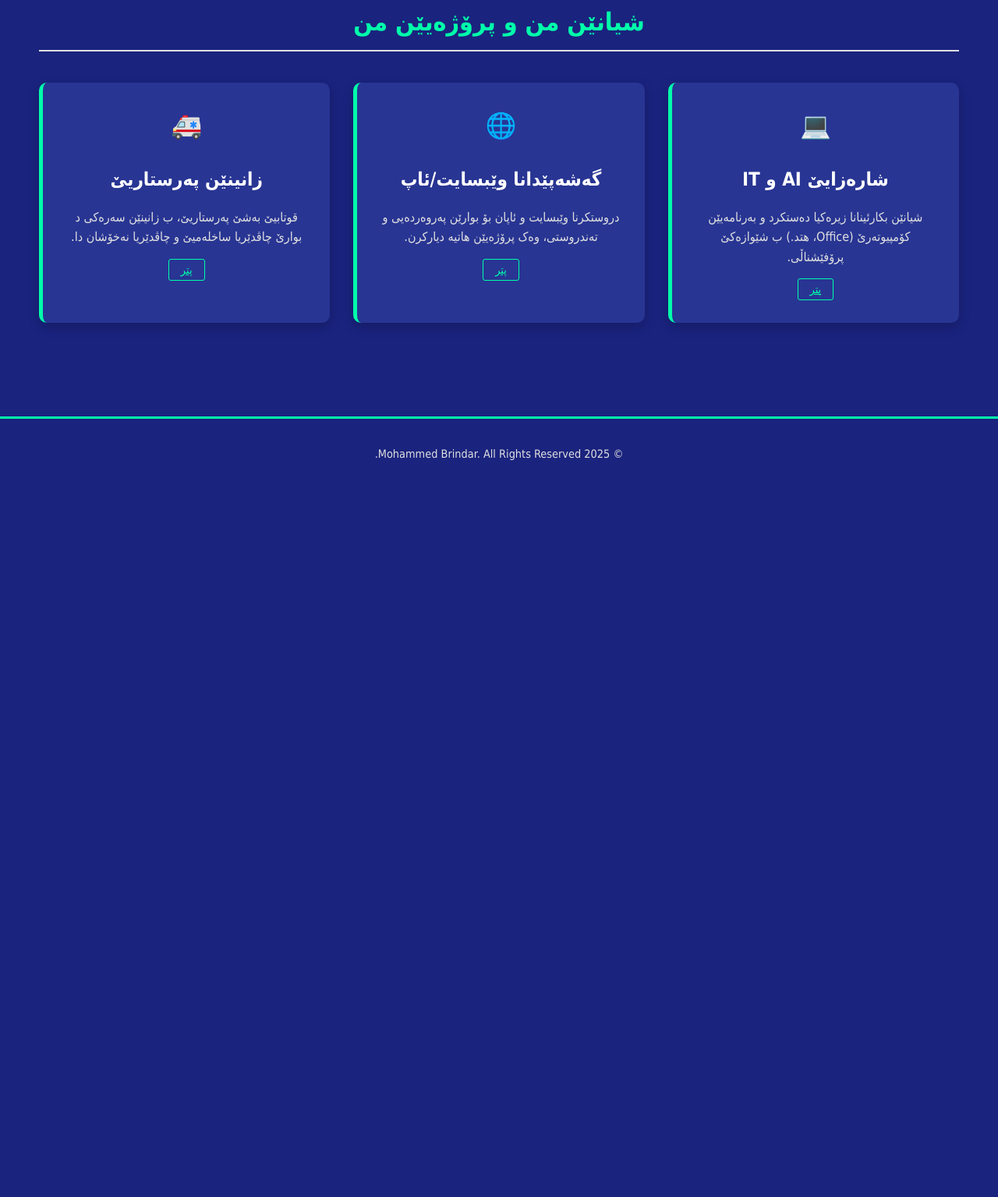
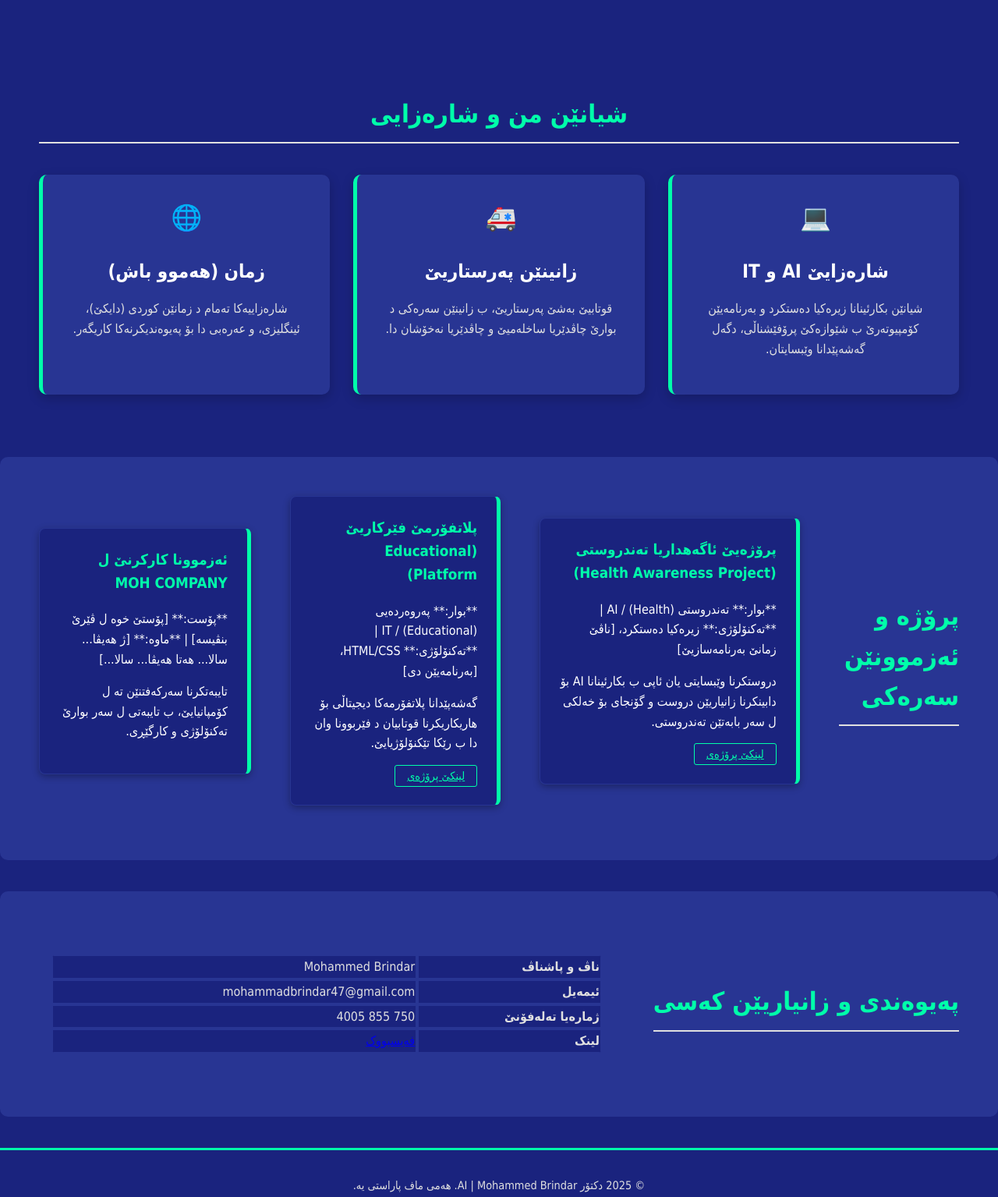
Before and after one commit to mohammedsurchy13-cell/mohammed-brindar, a plain HTML site: page index.html in a window 1280 px wide. Shown: the part 1018-2553 px from the top of the page at 78% size. Before the commit the page ends 1647 px from the top, so only its background shows below. Drawn offline with Linux system fonts and the light colour scheme; a web font is replaced by a local one.

Commit message:
Update index.html

```diff
--- a/index.html
+++ b/index.html
@@ -3,74 +3,108 @@
 <head>
     <meta charset="UTF-8">
     <meta name="viewport" content="width=device-width, initial-scale=1.0">
-    <title>پۆرتفۆلیۆیێ محمد بریار | Dark Pro Portfolio</title>
+    <title>پۆرتفۆلیۆیێ دکتۆر AI | Mohammed Brindar Pro Portfolio</title>
     <link rel="stylesheet" href="style.css">
 </head>
 <body>
 
     <header id="header-top">
         <nav>
-            <div class="logo">H-Tech | M.B.</div>
+            <div class="logo">Dr. AI | M.B.</div>
             <ul>
                 <li><a href="#home">سەرەتا</a></li>
                 <li><a href="#pêşekî">ل سەر من</a></li>
                 <li><a href="#prôje">پرۆژە</a></li>
-                <li><a href="#ziman">پەیوەندی</a></li>
+                <li><a href="#contact">پەیوەندی</a></li>
             </ul>
         </nav>
     </header>
 
     <section id="home" class="hero-section">
         <div class="hero-content">
-            <h4 class="sub-title">I'm Student & Tech Enthusiast</h4>
-            <h1>Mohammed Brindar</h1>
-            <p>قوتابیێ پەرستاریێ یێ قۆناغا ئێکێ، ب شارەزایی د بوارێ تەکنۆلۆژیا زانیاری و زیرەکیا دەستکرد (AI) دا.</p>
-            <a href="#prôje" class="btn">پرۆژەیێن من ببینە</a>
+            <h4 class="sub-title">داهێنەرێ تەندروستیێ و زیرەکیا دەستکرد</h4>
+            <h1>دکتۆر AI | Mohammed Brindar</h1>
+            <p>ب یەکڤەکرنا قوتابخانا پەرستاریێ و شارەزاییا تەکنۆلۆژیا پێشکەفتی، کار ل سەر گەشەپێدانا چارەسەریێن دیجیتاڵی د بوارێ ساخلەمیێ دا دکەم.</p>
+            <a href="#prôje" class="btn">پرۆژەیێن AI ببینە</a>
         </div>
         <div class="hero-image">
-                    </div>
+            <img src="[ناڤێ وێنەیێ تە یێ پرۆفێشناڵی]" alt="Mohammed Brindar - Doctor AI">
+        </div>
     </section>
 
     <section id="pêşekî" class="about-section">
         <div class="about-image">
-                    </div>
+            <img src="[ناڤێ وێنەیەکێ دی یێ پرۆفێشناڵی]" alt="Mohammed Brindar - IT Expert">
+        </div>
         <div class="about-content">
             <h2 class="section-title">شارەزایێ تەکنۆلۆژی و پەرستاری</h2>
             <p>ئەز ڤیانەکا مەزن بۆ یەکڤەکرنا زانستێن تەندروستیێ و تێکنۆلۆژیایێ هەیە. من شیانێن باش هەنە د بوارێ **AI** و **گەشەپێدانا وێبسایتان** دا بۆ خزمەتا بوارێ پەروەردەیی و تەندروستی. ئەزموونا کارێ من د گەل **MOH COMPANY** دا شیانێن من یێن کارگێڕی و پرۆفێشناڵی پێشخستینە.</p>
-            <a href="#shiyan" class="btn">پتر فێرببە</a>
+            <a href="#shiyan" class="btn">پتر فێرببە ل سەر شیانان</a>
         </div>
     </section>
 
     <section id="shiyan" class="services-section">
-        <h2 class="section-title">شیانێن من و پرۆژەیێن من</h2>
+        <h2 class="section-title">شیانێن من و شارەزایی</h2>
         <div class="services-grid">
 
             <div class="service-card">
                 <div class="icon">💻</div>
                 <h3>شارەزایێ AI و IT</h3>
-                <p>شیانێن بکارئینانا زیرەکیا دەستکرد و بەرنامەیێن کۆمپیوتەرێ (Office، هتد.) ب شێوازەکێ پرۆفێشناڵی.</p>
-                <a href="#prôje" class="btn-small">پتر</a>
-            </div>
-
-            <div class="service-card">
-                <div class="icon">🌐</div>
-                <h3>گەشەپێدانا وێبسایت/ئاپ</h3>
-                <p>دروستکرنا وێبسایت و ئاپان بۆ بوارێن پەروەردەیی و تەندروستی، وەک پرۆژەیێن هاتیە دیارکرن.</p>
-                <a href="#prôje" class="btn-small">پتر</a>
+                <p>شیانێن بکارئینانا زیرەکیا دەستکرد و بەرنامەیێن کۆمپیوتەرێ ب شێوازەکێ پرۆفێشناڵی، دگەل گەشەپێدانا وێبسایتان.</p>
             </div>
 
             <div class="service-card">
                 <div class="icon">🚑</div>
                 <h3>زانینێن پەرستاریێ</h3>
                 <p>قوتابیێ بەشێ پەرستاریێ، ب زانینێن سەرەکی د بوارێ چاڤدێریا ساخلەمیێ و چاڤدێریا نەخۆشان دا.</p>
-                <a href="#xwandin" class="btn-small">پتر</a>
+            </div>
+
+            <div class="service-card">
+                <div class="icon">🌐</div>
+                <h3>زمان (هەموو باش)</h3>
+                <p>شارەزاییەکا تەمام د زمانێن کوردی (دایکێ)، ئینگلیزی، و عەرەبی دا بۆ پەیوەندیکرنەکا کاریگەر.</p>
             </div>
 
         </div>
     </section>
 
+    <section id="prôje" class="about-section">
+        <h2 class="section-title">پرۆژە و ئەزموونێن سەرەکی</h2>
+
+        <div class="job-item">
+            <h3>پرۆژەیێ ئاگەهداریا تەندروستی (Health Awareness Project)</h3>
+            <p>**بوار:** تەندروستی (Health) / AI | **تەکنۆلۆژی:** زیرەکیا دەستکرد، [ناڤێ زمانێ بەرنامەسازیێ]</p>
+            <p>دروستکرنا وێبسایتی یان ئاپی ب بکارئینانا AI بۆ دابینکرنا زانیاریێن دروست و گۆنجای بۆ خەلکی ل سەر بابەتێن تەندروستی.</p>
+            <a href="#" class="btn-small">لینکێ پرۆژەی</a>
+        </div>
+
+        <div class="job-item">
+            <h3>پلاتفۆرمێ فێرکاریێ (Educational Platform)</h3>
+            <p>**بوار:** پەروەردەیی (Educational) / IT | **تەکنۆلۆژی:** HTML/CSS، [بەرنامەیێن دی]</p>
+            <p>گەشەپێدانا پلاتفۆرمەکا دیجیتاڵی بۆ هاریکاریکرنا قوتابیان د فێربوونا وان دا ب رێکا تێکنۆلۆژیایێ.</p>
+            <a href="#" class="btn-small">لینکێ پرۆژەی</a>
+        </div>
+
+        <div class="job-item">
+            <h3>ئەزموونا کارکرنێ ل MOH COMPANY</h3>
+            <p>**پۆست:** [پۆستێ خوە ل ڤێرێ بنڤیسە] | **ماوە:** [ژ هەیڤا... سالا... هەتا هەیڤا... سالا...]</p>
+            <p>تایبەتکرنا سەرکەفتنێن تە ل کۆمپانیایێ، ب تایبەتی ل سەر بوارێ تەکنۆلۆژی و کارگێڕی.</p>
+        </div>
+
+    </section>
+
+    <section id="contact" class="about-section">
+        <h2 class="section-title">پەیوەندی و زانیاریێن کەسی</h2>
+        <table>
+            <tr><th>ناڤ و پاشناڤ</th><td>Mohammed Brindar</td></tr>
+            <tr><th>ئیمەیل</th><td>mohammadbrindar47@gmail.com</td></tr>
+            <tr><th>ژمارەیا تەلەفۆنێ</th><td>750 855 4005</td></tr>
+            <tr><th>لینک</th><td><a href="https://web.facebook.com/mohammad.brindar.9" target="_blank">فەیسبووک</a></td></tr>
+        </table>
+    </section>
+
     <footer>
-        <p>&copy; 2025 Mohammed Brindar. All Rights Reserved.</p>
+        <p>&copy; 2025 دکتۆر AI | Mohammed Brindar. هەمی ماف پاراستی یە.</p>
     </footer>
 
 </body>
```
